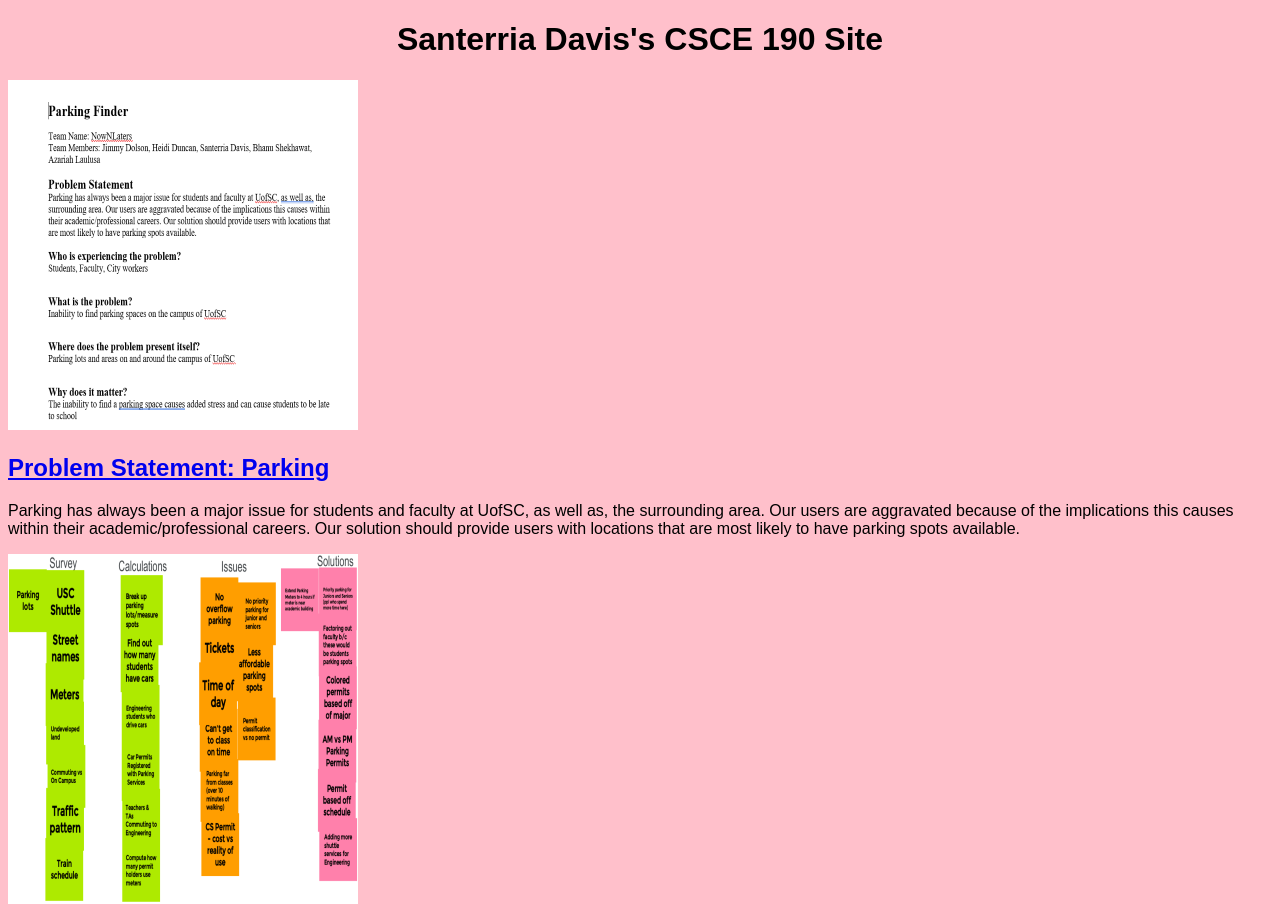
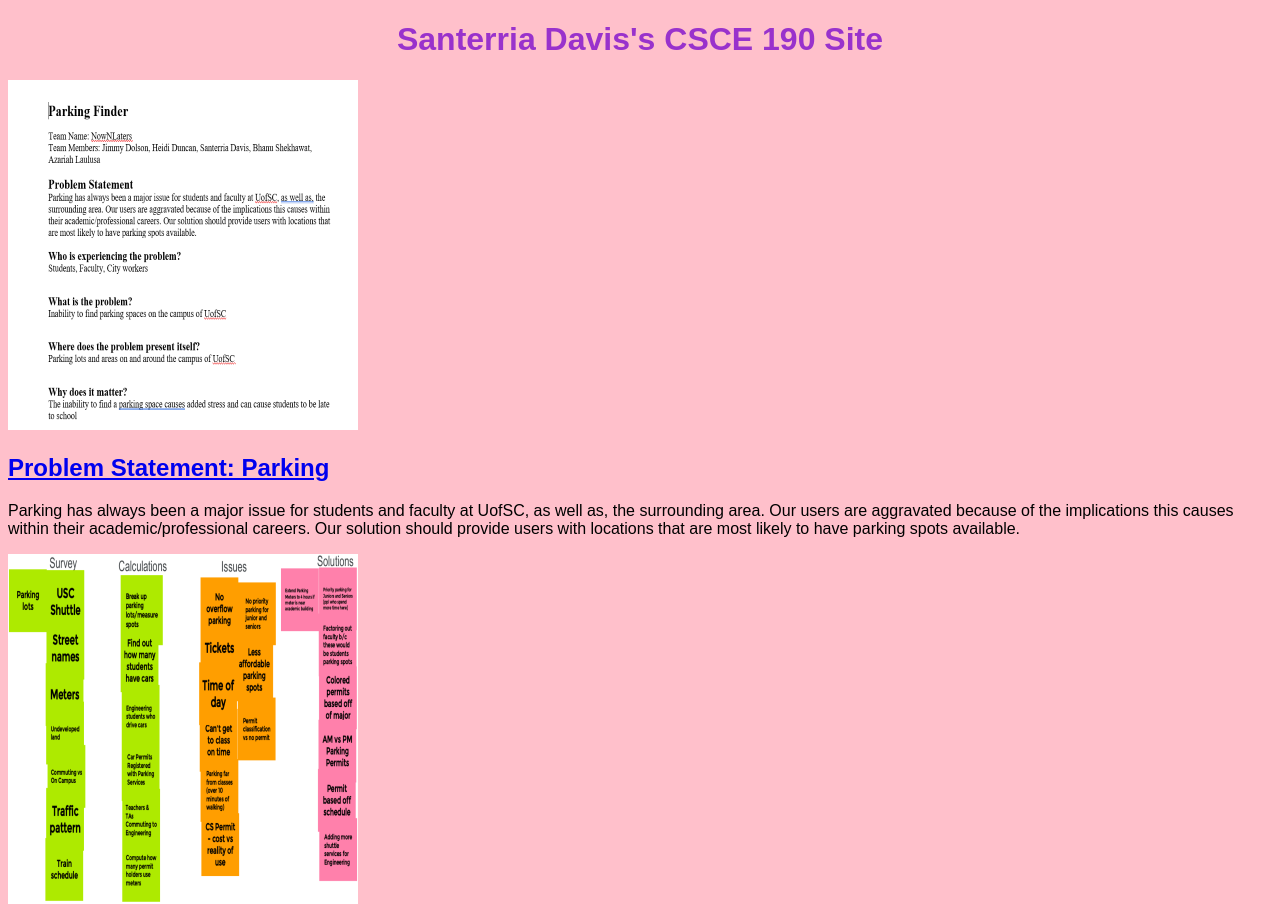
Before and after one commit to sandavis93/sandavis93.github.io, a plain HTML site: page index.html in a window 1280 px wide. Shown: the top 910 px of the page. Drawn offline with Linux system fonts and the light colour scheme.

Commit message:
Add files via upload

```diff
--- a/styles.css
+++ b/styles.css
@@ -4,6 +4,6 @@ body {
 }
 
 h1 {
-    color: black;
+    color: darkorchid;
     text-align: center;
 }
```
